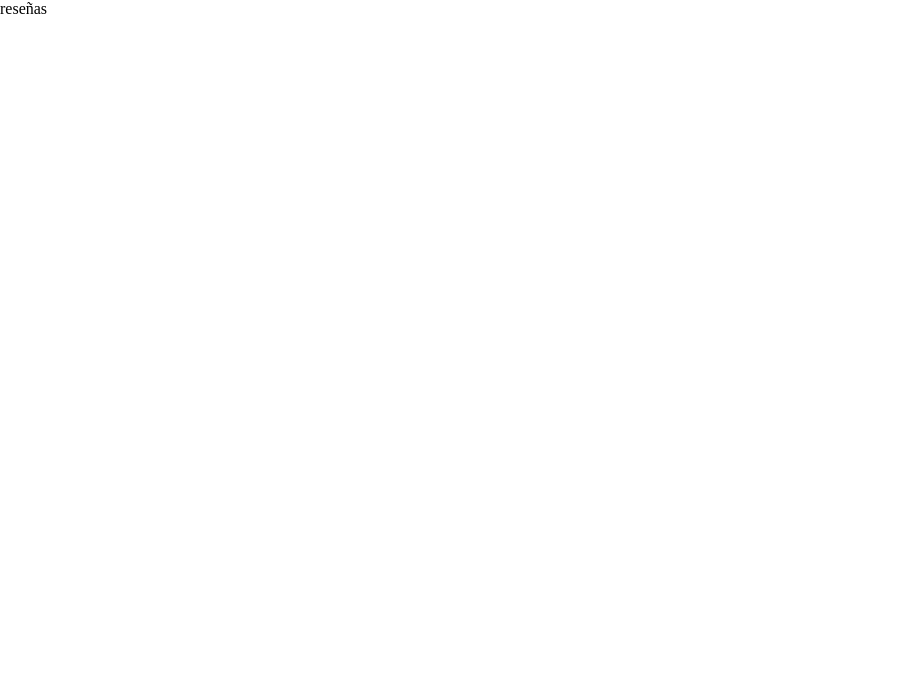
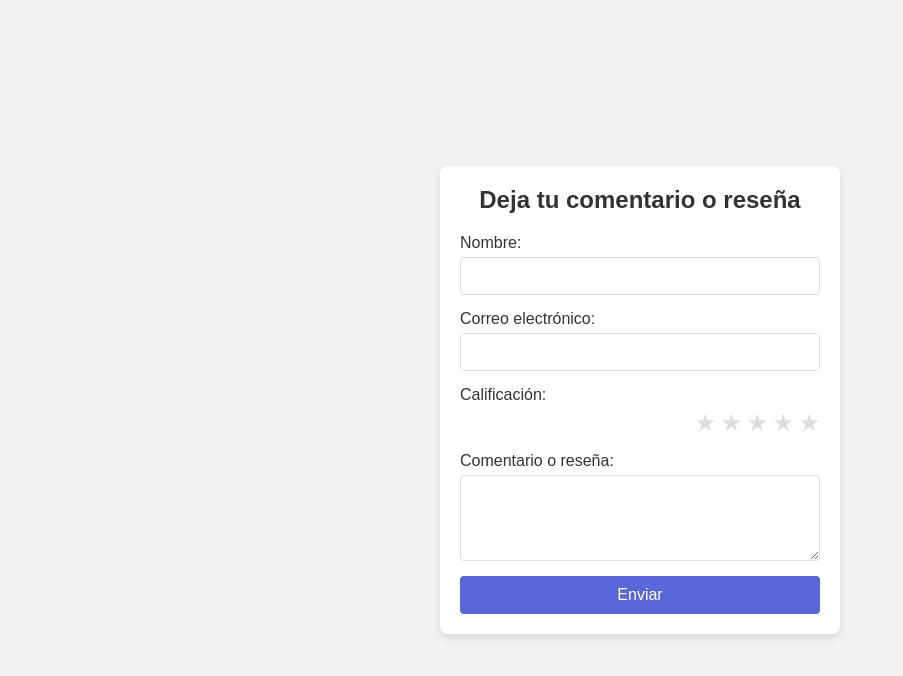
Before and after one commit to Macalderas/proyecto-de-formulario, a plain HTML site: page componentes/reseñas/reseñas.html in a window 1280 px wide. Shown: the whole page, without its empty margins (0-903 px from the left). Drawn offline with Linux system fonts and the light colour scheme.

Commit message:
Agregué comentarios y mejoras en reseñas

```diff
--- a/componentes/reseñas/reseñas.css
+++ b/componentes/reseñas/reseñas.css
@@ -0,0 +1,92 @@
+* {
+    margin: 0;
+    padding: 0;
+    box-sizing: border-box;
+}
+
+body {
+    font-family: Arial, sans-serif;
+    background-color: #f2f2f2;
+    display: flex;
+    justify-content: center;
+    align-items: center;
+    height: 100vh;
+}
+
+.form-container {
+    background-color: #fff;
+    padding: 20px;
+    border-radius: 8px;
+    box-shadow: 0 4px 8px rgba(0, 0, 0, 0.1);
+    width: 90%;
+    max-width: 400px;
+}
+
+h2 {
+    margin-bottom: 20px;
+    text-align: center;
+    color: #333;
+}
+
+form {
+    display: flex;
+    flex-direction: column;
+}
+
+label {
+    margin-bottom: 5px;
+    color: #333;
+}
+
+input[type="text"],
+input[type="email"],
+textarea {
+    padding: 10px;
+    margin-bottom: 15px;
+    border: 1px solid #ddd;
+    border-radius: 4px;
+    font-size: 14px;
+}
+
+textarea {
+    resize: vertical;
+}
+
+.rating {
+    margin-bottom: 15px;
+    direction: rtl;
+    unicode-bidi: bidi-override;
+}
+
+.rating input {
+    display: none;
+}
+
+.rating label {
+    font-size: 24px;
+    color: #ddd;
+    cursor: pointer;
+}
+
+.rating input:checked ~ label {
+    color: #ffc700;
+}
+
+.rating label:hover,
+.rating label:hover ~ label {
+    color: #ffc700;
+}
+
+button {
+    padding: 10px;
+    background-color: #5a67d8;
+    color: #fff;
+    border: none;
+    border-radius: 4px;
+    cursor: pointer;
+    font-size: 16px;
+}
+
+button:hover {
+    background-color: #434190;
+}
--- a/componentes/reseñas/reseñas.html
+++ b/componentes/reseñas/reseñas.html
@@ -8,8 +8,38 @@
     <link rel="stylesheet" href="reseñas.css">
 </head>
 <body>
+    <div class="form-container">
+        <h2>Deja tu comentario o reseña</h2>
+        <form action="#" method="post">
+            <label for="nombre">Nombre:</label>
+            <input type="text" id="nombre" name="nombre" required>
 
-    reseñas
+            <label for="email">Correo electrónico:</label>
+            <input type="email" id="email" name="email" required>
+
+            <label for="calificacion">Calificación:</label>
+            <div class="rating">
+                <input type="radio" id="estrella5" name="calificacion" value="5">
+                <label for="estrella5" title="5 estrellas">★</label>
+                <input type="radio" id="estrella4" name="calificacion" value="4">
+                <label for="estrella4" title="4 estrellas">★</label>
+                <input type="radio" id="estrella3" name="calificacion" value="3">
+                <label for="estrella3" title="3 estrellas">★</label>
+                <input type="radio" id="estrella2" name="calificacion" value="2">
+                <label for="estrella2" title="2 estrellas">★</label>
+                <input type="radio" id="estrella1" name="calificacion" value="1">
+                <label for="estrella1" title="1 estrella">★</label>
+            </div>
+
+            <label for="comentario">Comentario o reseña:</label>
+            <textarea id="comentario" name="comentario" rows="4" required></textarea>
+
+            <button type="submit">Enviar</button>
+        </form>
+    </div>
+
+
+
     <script src="reseñas.js"></script>
 </body>
 </html>
```
Also changed, not shown: componentes/formulario de busquedad/busqueda.html (+29 -0 lines).
